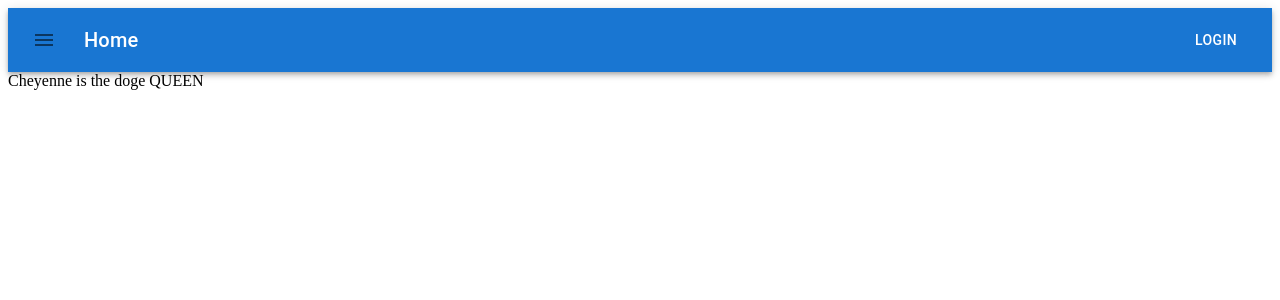
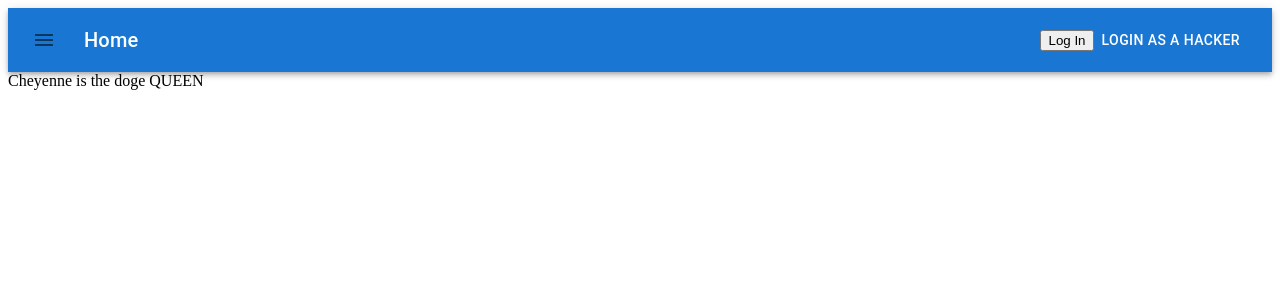
Before and after one commit to rfe-Ride-Share/Hidden-Sand-Village, a React (Create React App) app in the folder client/: page / in a window 1280 px wide. Shown: the top 300 px of the page. Built offline with nearby package versions, Linux system fonts and the light colour scheme; the HTML template or start-up script is replaced by a standard one.

Commit message:
authentication

```diff
--- /dev/null
+++ b/client/src/components/auth/login-button.jsx
@@ -0,0 +1,16 @@
+import React from 'react';
+import { useAuth0 } from '@auth0/auth0-react';
+
+const LoginButton = () => {
+  const { loginWithRedirect } = useAuth0();
+  return (
+    <button
+      className="btn btn-primary btn-block"
+      onClick={() => loginWithRedirect()}
+    >
+      Log In
+    </button>
+  );
+};
+
+export default LoginButton;
--- a/client/src/components/dropdown-menu/appbar.jsx
+++ b/client/src/components/dropdown-menu/appbar.jsx
@@ -12,6 +12,7 @@ import FormControlLabel from '@mui/material/FormControlLabel';
 import FormGroup from '@mui/material/FormGroup';
 import MenuItem from '@mui/material/MenuItem';
 import Menu from '@mui/material/Menu';
+import LoginButton from '../auth/login-button';
 
 function Appbar({ setOpen }) {
   return (
@@ -31,7 +32,9 @@ function Appbar({ setOpen }) {
         <Typography variant="h6" component="div" sx={{ flexGrow: 1 }}>
           Home
         </Typography>
-        <Button color="inherit">Login</Button>
+        {/* Replace with login button */}
+        <LoginButton />
+        <Button color="inherit">Login as a hacker</Button>
       </Toolbar>
     </AppBar>
   );
--- a/client/src/index.jsx
+++ b/client/src/index.jsx
@@ -5,14 +5,19 @@ import App from './App';
 import { BrowserRouter } from 'react-router-dom';
 
 const root = ReactDOM.createRoot(document.getElementById('root'));
+
+const domain = process.env.ISSUER_BASE_URL;
+const clientId = process.env.CLIENT_ID;
+const redirectUri = process.env.CALLBACK_URL;
+
 root.render(
-  <Auth0Provider
-    domain="YOUR_AUTH0_DOMAIN"
-    clientId="YOUR_AUTH0_CLIENT_ID"
-    redirectUri={window.location.origin}
-  >
-    <BrowserRouter>
+  <BrowserRouter>
+    <Auth0Provider
+      domain={domain}
+      clientId={clientId}
+      redirectUri={redirectUri}
+    >
       <App />
-    </BrowserRouter>
-  </Auth0Provider>
+    </Auth0Provider>
+  </BrowserRouter>
 );
--- a/package.json
+++ b/package.json
@@ -14,6 +14,7 @@
     "axios": "^0.27.2",
     "babel-loader": "^8.2.5",
     "dotenv": "^16.0.1",
+    "dotenv-webpack": "^8.0.1",
     "eslint": "^8.21.0",
     "eslint-config-airbnb": "^19.0.4",
     "express": "^4.18.1",
@@ -24,6 +25,7 @@
     "react": "^18.2.0",
     "react-dom": "^18.2.0",
     "react-router-dom": "^6.3.0",
+    "react-scripts": "^5.0.1",
     "styled-components": "^5.3.5",
     "webpack": "^5.74.0",
     "webpack-cli": "^4.10.0"
@@ -53,6 +55,7 @@
   "devDependencies": {
     "@testing-library/dom": "^8.17.1",
     "@testing-library/jest-dom": "^5.16.5",
-    "@testing-library/react": "^13.3.0"
+    "@testing-library/react": "^13.3.0",
+    "react-error-overlay": "^6.0.9"
   }
 }
--- a/webpack.config.js
+++ b/webpack.config.js
@@ -1,6 +1,8 @@
 const path = require('path');
+const Dotenv = require('dotenv-webpack');
 
 module.exports = {
+  plugins: [new Dotenv()],
   mode: 'development',
   entry: path.join(__dirname, '/client/src/index.jsx'),
   output: {
```
Also changed, not shown: 3 other files (tests, documents, lock files or other folders).
